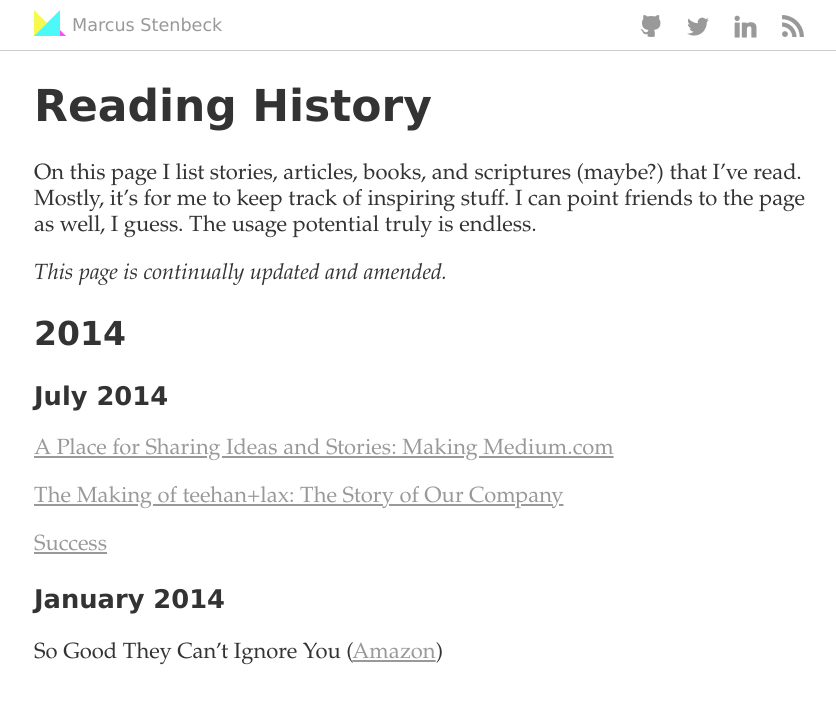
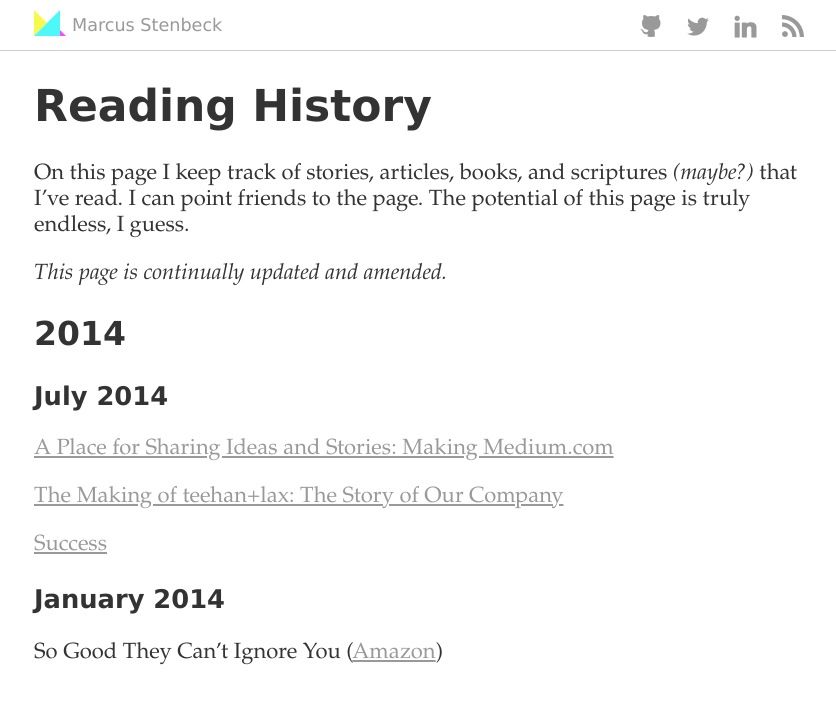
Before and after one commit to marcusstenbeck/marcusstenbeck.github.io, a Jekyll site: the page built from reading-history/index.md, in a window 1280 px wide. Shown: the top 704 px of the page, without its empty margins (216-1052 px from the left). Built offline with Jekyll 4.4.1, drawn with Linux system fonts in a browser that asks for light colours; Markdown is read by kramdown in place of the engine named in the settings.

Commit message:
Revise text.

```diff
--- a/reading-history/index.md
+++ b/reading-history/index.md
@@ -5,7 +5,7 @@ title: Reading History
 
 # Reading History
 
-On this page I list stories, articles, books, and scriptures (maybe?) that I've read. Mostly, it's for me to keep track of inspiring stuff. I can point friends to the page as well, I guess. The usage potential truly is endless.
+On this page I keep track of stories, articles, books, and scriptures *(maybe?)* that I've read. I can point friends to the page. The potential of this page is truly endless, I guess.
 
 *This page is continually updated and amended.*
 
```
